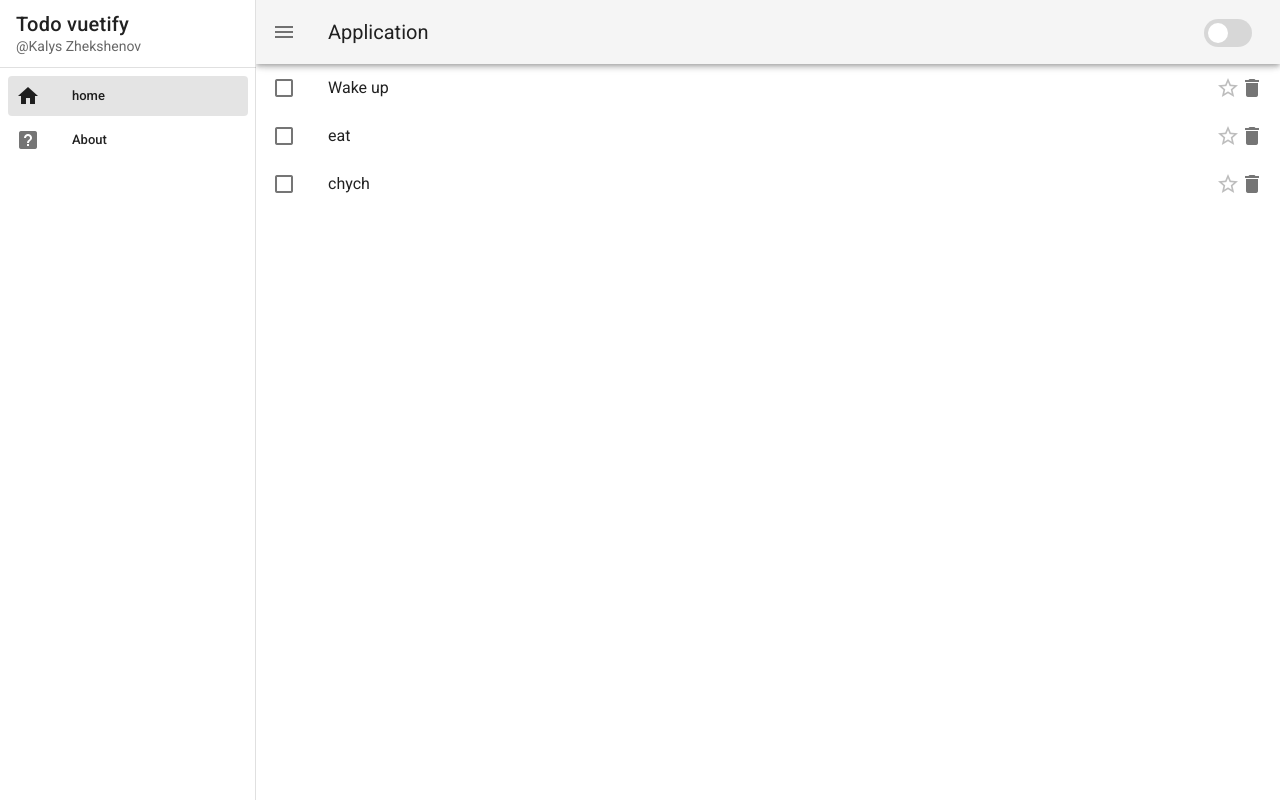
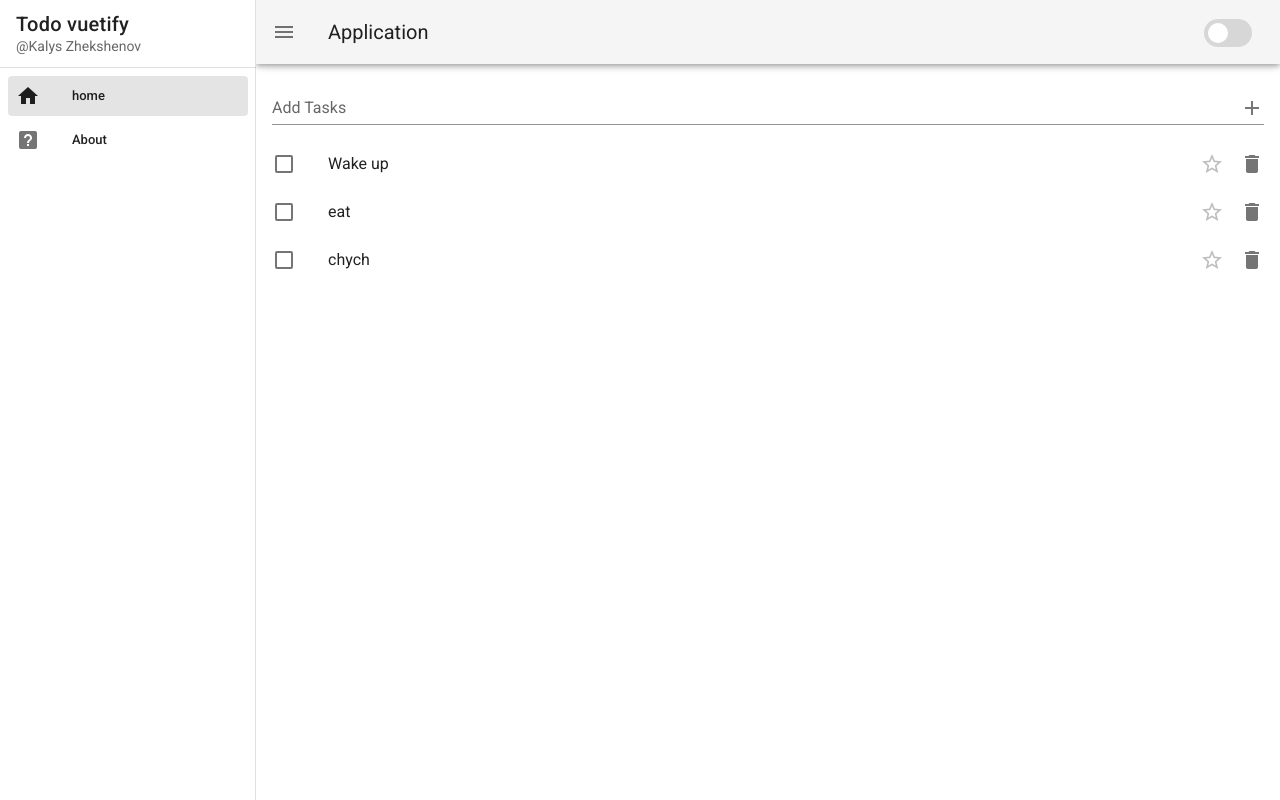
Before and after one commit to Kalys01/todo-vue-vuetify, a Vue app: page / in a window 1280 px wide. Built offline with nearby package versions, Linux system fonts and the light colour scheme.

Commit message:
added text-field

```diff
--- a/src/views/Home.vue
+++ b/src/views/Home.vue
@@ -1,5 +1,13 @@
 <template>
   <div class="about">
+    <v-text-field
+      v-model="newTask"
+      class="ma-4"
+      label="Add Tasks"
+      append-icon="mdi-plus"
+      clearable
+      hide-details
+    ></v-text-field>
     <v-list
       class="pt-0"
       flat
@@ -43,7 +51,10 @@
             >
               mdi-star
             </v-icon>
-            <v-icon @click="deleteTask(task.id)">
+            <v-icon
+              class="ml-4"
+              @click="deleteTask(task.id)"
+            >
               mdi-delete
             </v-icon>
           </template>
@@ -60,6 +71,7 @@ export default {
   name: 'Home',
   data() {
     return {
+      newTask: '',
       tasks: [
         {
           id: 1,
@@ -84,7 +96,7 @@ export default {
   },
   methods: {
     deleteTask(id) {
-
+      this.tasks = this.tasks.filter(task => task.id !== id)
     }
   }
 }
```
